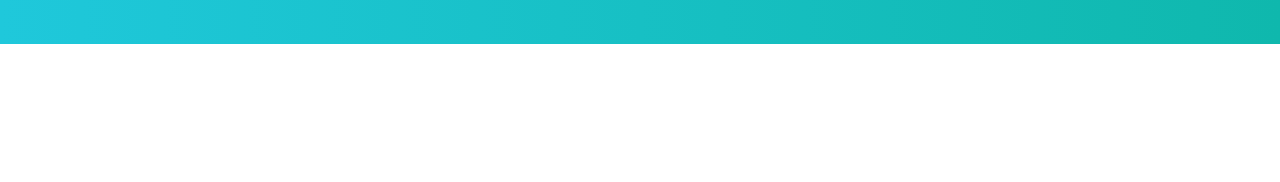
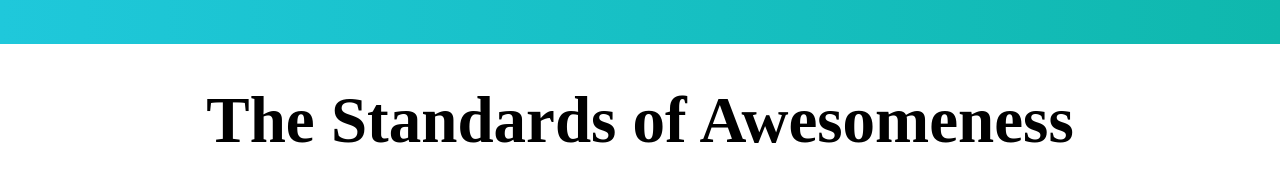
Before and after one commit to yenhtran/CSSWebsite, a plain HTML site: page index.html in a window 1280 px wide. Shown: the part 444-626 px from the top of the page. Drawn offline with Linux system fonts and the light colour scheme.

Commit message:
added main content section and icons

```diff
--- a/index.html
+++ b/index.html
@@ -43,6 +43,10 @@
         </div>
     </div>
 
+    <header>
+        <h1 class="section2Header">The Standards of Awesomeness</h1>
+    </header>
+
     <script>
         function dropdownMenu() {
             var x = document.getElementById('dropdownClick');
--- a/styles.css
+++ b/styles.css
@@ -116,6 +116,11 @@ h1.large {
     line-height: 70px;
 }
 
+h1.section2Header {
+    font-size: 65px;
+    text-align: center;
+}
+
 form h2 {
     color: #fff;
 }
```
Also changed, not shown: devIcon.png (added).
